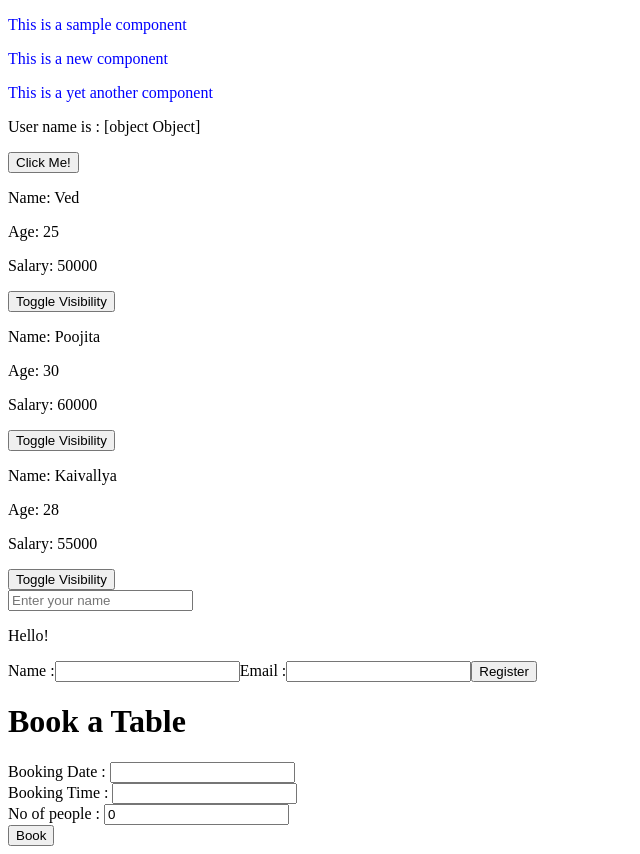
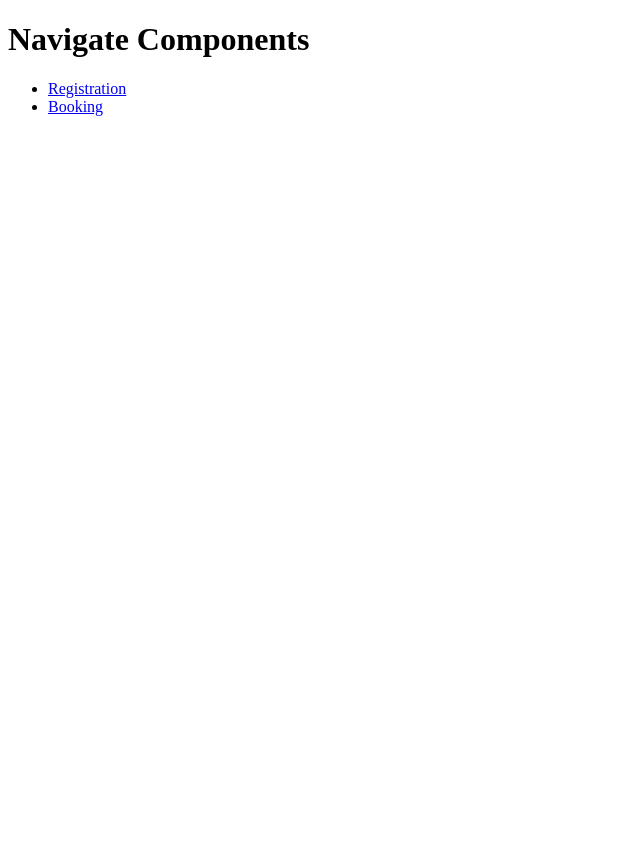
Before and after one commit to spreezy-tech/frontend-example-3, an Angular app: page / in a window 1280 px wide. Shown: the whole page, without its empty margins (0-640 px from the left). After the commit the page ends 800 px from the top, so only its background shows below. Built offline with nearby package versions, Linux system fonts and the light colour scheme.

Commit message:
basic routing

```diff
--- a/src/app/app-routing.module.ts
+++ b/src/app/app-routing.module.ts
@@ -1,7 +1,18 @@
 import { NgModule } from '@angular/core';
 import { RouterModule, Routes } from '@angular/router';
+import { UserRegisterComponent } from './registration/user-register/user-register.component';
+import { BookTableComponent } from './booking/book-table/book-table.component';
 
-const routes: Routes = [];
+const routes: Routes = [
+  {
+    path: 'register',
+    component: UserRegisterComponent
+  },
+  {
+    path: 'booking',
+    component: BookTableComponent
+  }
+];
 
 @NgModule({
   imports: [RouterModule.forRoot(routes)],
--- a/src/app/app.component.html
+++ b/src/app/app.component.html
@@ -1,9 +1,13 @@
-<p>This is a sample component</p>
+<h1>Navigate Components</h1>
 
-<p>This is a new component</p>
+<nav>
+    <ul>
+        <li><a routerLink="/register">Registration</a></li>
+        <li><a routerLink="/booking">Booking</a></li>
+    </ul>
+</nav>
 
-<p>This is a yet another component</p>
+<!-- <app-user-register></app-user-register>
 
-<app-user-register></app-user-register>
-
-<app-book-table></app-book-table>
+<app-book-table></app-book-table> -->
+<router-outlet></router-outlet>
--- a/src/app/app.module.ts
+++ b/src/app/app.module.ts
@@ -14,8 +14,7 @@ import { BookingModule } from './booking/booking.module';
   imports: [
     BrowserModule,
     AppRoutingModule,
-    RegistrationModule,
-    BookingModule
+    RegistrationModule
   ],
   providers: [],
   bootstrap: [AppComponent]
--- a/src/app/booking/book-table/book-table.component.html
+++ b/src/app/booking/book-table/book-table.component.html
@@ -1,6 +1,10 @@
 <h1>Book a Table</h1>
 
 <form [formGroup]="bookingDetails" (ngSubmit)="captureBookingDetails()">
+    <label>Email : </label>
+    <input id="bemail" type="text" [formControl]="bookingDetails.controls.email"/>
+    <br/>
+
     <label>Booking Date : </label>
     <input id="bname" type="text" [formControl]="bookingDetails.controls.bookingDate"/>
     <br/>
--- a/src/app/booking/book-table/book-table.component.ts
+++ b/src/app/booking/book-table/book-table.component.ts
@@ -1,5 +1,5 @@
 import { Component } from '@angular/core';
-import { FormBuilder, FormControl } from '@angular/forms';
+import { FormBuilder, FormControl, Validators } from '@angular/forms';
 import { BookingRequest } from '../models/booking-request';
 import { BookingService } from '../services/booking-service.service';
 
@@ -13,18 +13,22 @@ export class BookTableComponent {
   bookingRequest !: BookingRequest;
 
   bookingDetails = this.formBuilder.group({
-    bookingDate: new FormControl<string>(''),
-    bookingTime: new FormControl<string>(''),
+    email: new FormControl<string>('', [Validators.required, Validators.email]),
+    bookingDate: new FormControl<string>('', Validators.required),
+    bookingTime: new FormControl<string>('', Validators.maxLength(4)),
     headCount: new FormControl<number>(0)
   });
 
   constructor(private formBuilder : FormBuilder, private bookingService : BookingService){}
 
   captureBookingDetails() : void {
-    this.bookingRequest = new BookingRequest();
-    this.bookingRequest.bookingDate = this.bookingDetails.value.bookingDate == null ? '' : this.bookingDetails.value.bookingDate;
-    this.bookingRequest.bookingTime = this.bookingDetails.value['bookingTime'] == null ? '' : this.bookingDetails.value["bookingTime"];
-    // this.bookingRequest.headCount = this.bookingDetails.value.headCount;
-    this.bookingService.createBooking(this.bookingRequest);
+    console.log(this.bookingDetails);
+    if(this.bookingDetails.valid){
+      this.bookingRequest = new BookingRequest();
+      this.bookingRequest.bookingDate = this.bookingDetails.value.bookingDate == null ? '' : this.bookingDetails.value.bookingDate;
+      this.bookingRequest.bookingTime = this.bookingDetails.value['bookingTime'] == null ? '' : this.bookingDetails.value["bookingTime"];
+      // this.bookingRequest.headCount = this.bookingDetails.value.headCount;
+      this.bookingService.createBooking(this.bookingRequest);
+    }
   }
 }
--- a/src/app/booking/booking.module.ts
+++ b/src/app/booking/booking.module.ts
@@ -14,9 +14,6 @@ import { ReactiveFormsModule } from '@angular/forms';
     CommonModule,
     BookingRoutingModule,
     ReactiveFormsModule
-  ],
-  exports: [
-    BookTableComponent
   ]
 })
 export class BookingModule { }
```
